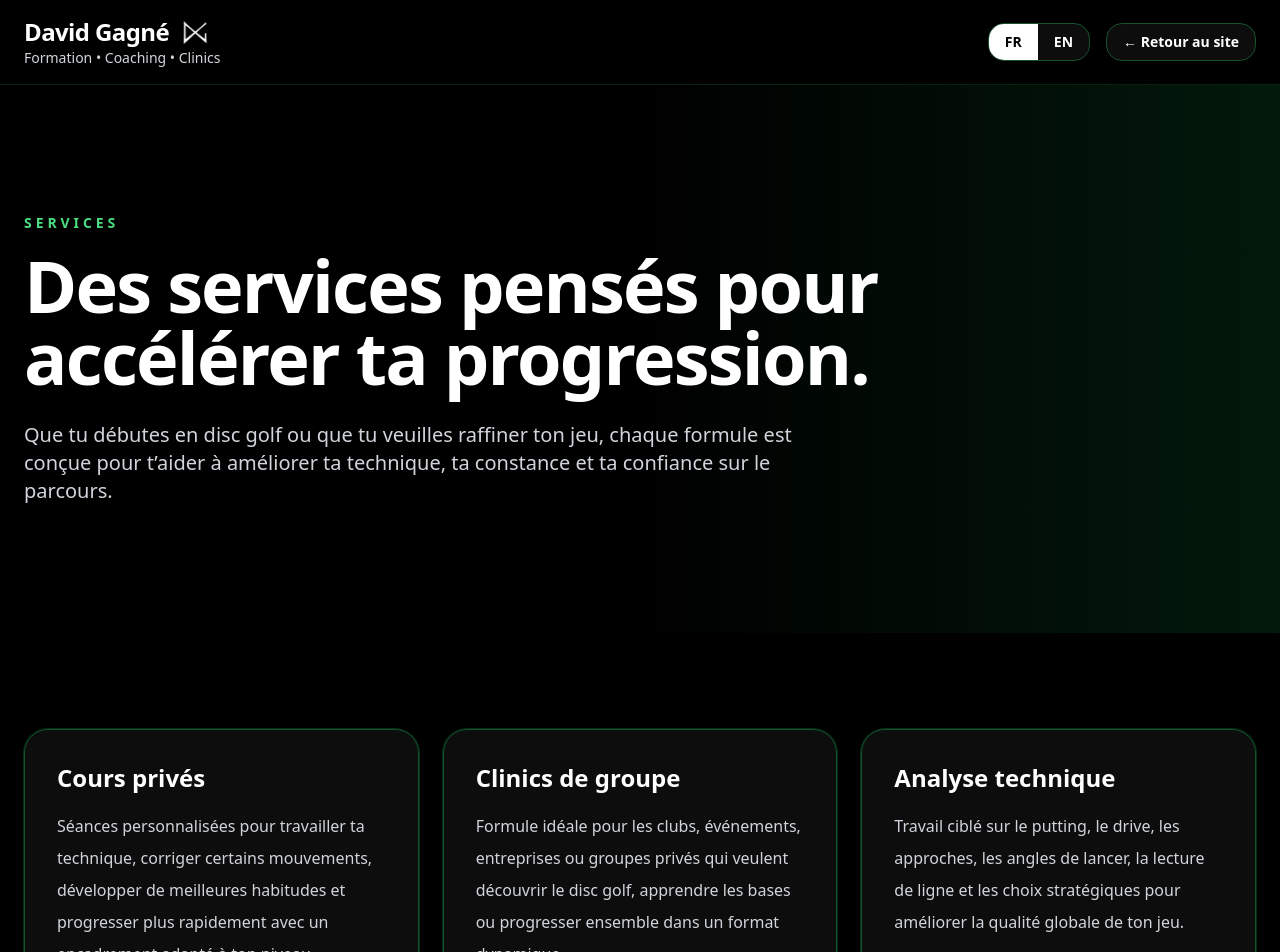
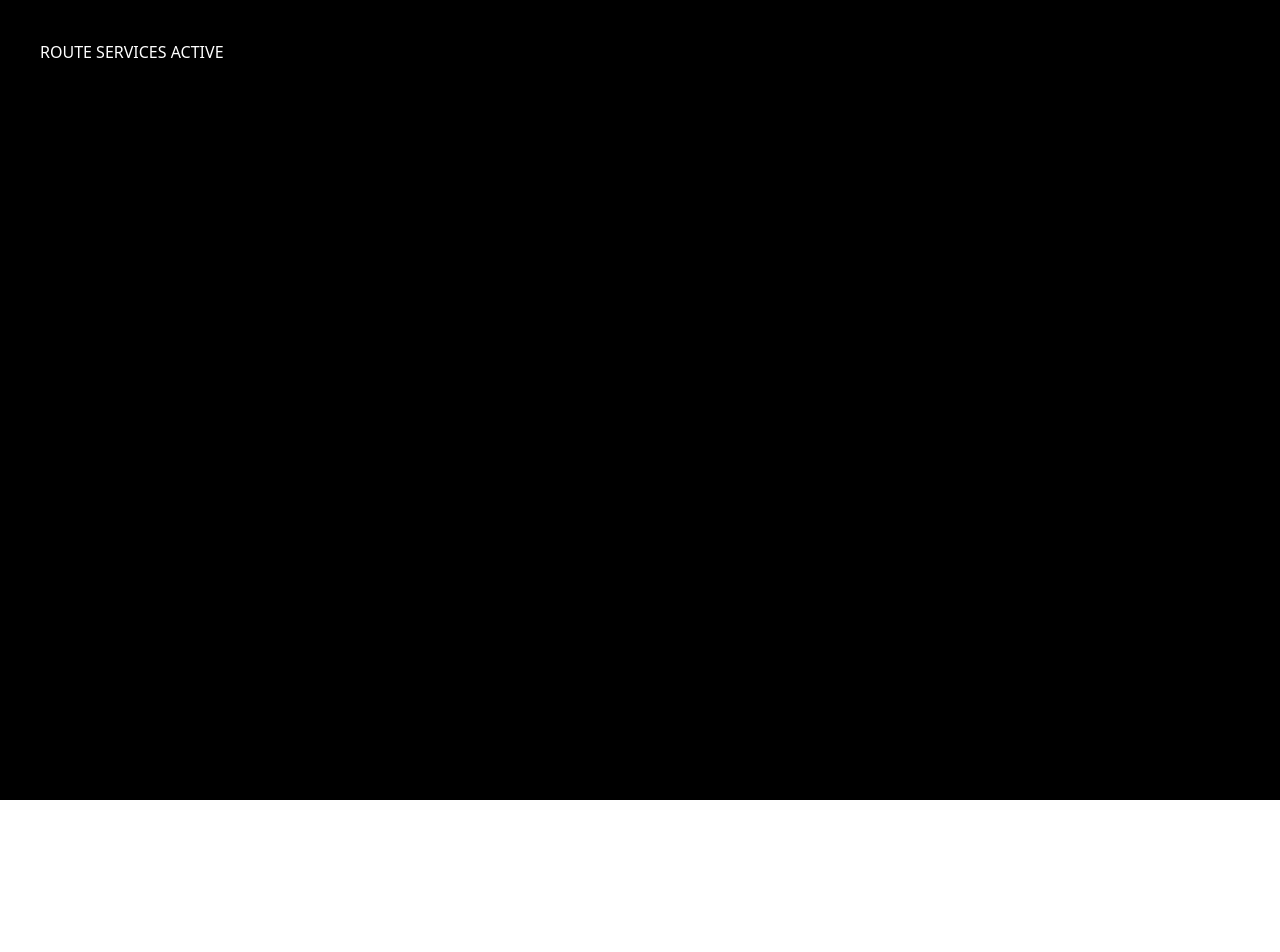
Before and after one commit to DGDiscgolf/DG_Discgolf, a React (Vite) app: page /services in a window 1280 px wide. Shown: the top 952 px of the page. After the commit the page ends 800 px from the top, so only its background shows below. Built offline with nearby package versions, Linux system fonts and the light colour scheme.

Commit message:
Update ServicesPage.jsx

```diff
--- a/src/pages/ServicesPage.jsx
+++ b/src/pages/ServicesPage.jsx
@@ -1,248 +1,7 @@
-import { useEffect, useState } from "react";
-import { Link } from "react-router-dom";
-
 export default function ServicesPage() {
-  const [language, setLanguage] = useState("fr");
-
-  useEffect(() => {
-    try {
-      const savedLanguage = localStorage.getItem("dg_site_language");
-      if (savedLanguage === "fr" || savedLanguage === "en") {
-        setLanguage(savedLanguage);
-      }
-    } catch (error) {
-      console.error("Language load error:", error);
-    }
-
-    window.scrollTo(0, 0);
-  }, []);
-
-  const changeLanguage = (lang) => {
-    try {
-      setLanguage(lang);
-      localStorage.setItem("dg_site_language", lang);
-    } catch (error) {
-      console.error("Language save error:", error);
-    }
-  };
-
-  const content = {
-    fr: {
-      meta: {
-        headerSubtitle: "Formation • Coaching • Clinics",
-      },
-      nav: {
-        back: "← Retour au site",
-      },
-      hero: {
-        badge: "Services",
-        title: "Des services pensés pour accélérer ta progression.",
-        text: "Que tu débutes en disc golf ou que tu veuilles raffiner ton jeu, chaque formule est conçue pour t’aider à améliorer ta technique, ta constance et ta confiance sur le parcours.",
-      },
-      services: [
-        {
-          title: "Cours privés",
-          text: "Séances personnalisées pour travailler ta technique, corriger certains mouvements, développer de meilleures habitudes et progresser plus rapidement avec un encadrement adapté à ton niveau.",
-        },
-        {
-          title: "Clinics de groupe",
-          text: "Formule idéale pour les clubs, événements, entreprises ou groupes privés qui veulent découvrir le disc golf, apprendre les bases ou progresser ensemble dans un format dynamique.",
-        },
-        {
-          title: "Analyse technique",
-          text: "Travail ciblé sur le putting, le drive, les approches, les angles de lancer, la lecture de ligne et les choix stratégiques pour améliorer la qualité globale de ton jeu.",
-        },
-      ],
-      extras: {
-        title: "Pourquoi choisir cette approche",
-        items: [
-          "Coaching simple, concret et structuré",
-          "Approche adaptée aux débutants, intermédiaires et joueurs compétitifs",
-          "Progression axée sur la technique, la régularité et le plaisir",
-          "Formats disponibles en privé, en groupe ou pour événements spéciaux",
-        ],
-      },
-      cta: {
-        title: "Prêt à réserver ?",
-        text: "Tu peux réserver une séance, poser une question ou discuter d’une formule adaptée à ton objectif directement via la page contact.",
-        button: "Accéder au formulaire",
-      },
-    },
-    en: {
-      meta: {
-        headerSubtitle: "Training • Coaching • Clinics",
-      },
-      nav: {
-        back: "← Back to site",
-      },
-      hero: {
-        badge: "Services",
-        title: "Services designed to help you improve faster.",
-        text: "Whether you are new to disc golf or looking to refine your game, each option is built to help you improve your technique, consistency and confidence on the course.",
-      },
-      services: [
-        {
-          title: "Private lessons",
-          text: "Personalized sessions to work on your technique, correct specific movements, build better habits and improve faster with coaching adapted to your level.",
-        },
-        {
-          title: "Group clinics",
-          text: "An ideal format for clubs, events, companies or private groups who want to discover disc golf, learn the fundamentals or improve together in a dynamic setting.",
-        },
-        {
-          title: "Technical analysis",
-          text: "Focused work on putting, driving, approaches, release angles, line reading and strategic decisions to improve the overall quality of your game.",
-        },
-      ],
-      extras: {
-        title: "Why choose this approach",
-        items: [
-          "Simple, practical and structured coaching",
-          "Approach adapted to beginners, intermediate and competitive players",
-          "Progress focused on technique, consistency and enjoyment",
-          "Available in private, group or special event formats",
-        ],
-      },
-      cta: {
-        title: "Ready to book?",
-        text: "You can book a session, ask a question or discuss the best format for your goals directly through the contact page.",
-        button: "Open contact form",
-      },
-    },
-  };
-
-  const t = content[language] || content.fr;
-
   return (
-    <div className="min-h-screen bg-black text-white">
-      <header className="sticky top-0 z-30 border-b border-green-950/80 bg-black/90 backdrop-blur">
-        <div className="mx-auto flex max-w-7xl items-center justify-between px-6 py-4">
-          <div>
-            <div className="flex items-center gap-3 text-2xl font-bold tracking-tight text-white">
-              David Gagné
-              <img
-                src="/DG_logowhite.png"
-                alt="DG Logo"
-                className="h-7 w-7 object-contain"
-              />
-            </div>
-            <div className="text-sm text-gray-300">{t.meta.headerSubtitle}</div>
-          </div>
-
-          <div className="flex items-center gap-4">
-            <div className="hidden overflow-hidden rounded-2xl border border-green-900 bg-white/5 sm:flex">
-              <button
-                type="button"
-                onClick={() => changeLanguage("fr")}
-                className={`px-4 py-2 text-sm font-semibold transition ${
-                  language === "fr"
-                    ? "bg-white text-black"
-                    : "text-white hover:bg-white/10"
-                }`}
-              >
-                FR
-              </button>
-              <button
-                type="button"
-                onClick={() => changeLanguage("en")}
-                className={`px-4 py-2 text-sm font-semibold transition ${
-                  language === "en"
-                    ? "bg-white text-black"
-                    : "text-white hover:bg-white/10"
-                }`}
-              >
-                EN
-              </button>
-            </div>
-
-            <Link
-              to="/"
-              className="rounded-2xl border border-green-900 bg-white/5 px-4 py-2 text-sm font-semibold text-white transition hover:border-green-700 hover:bg-white/10"
-            >
-              {t.nav.back}
-            </Link>
-          </div>
-        </div>
-      </header>
-
-      <main>
-        <section className="relative isolate overflow-hidden bg-black">
-          <div className="absolute inset-0 bg-gradient-to-r from-black via-black/85 to-green-950/55" />
-          <div className="relative mx-auto max-w-7xl px-6 py-24 md:py-32">
-            <p className="mb-4 text-sm font-semibold uppercase tracking-[0.28em] text-green-400">
-              {t.hero.badge}
-            </p>
-
-            <h1 className="max-w-4xl text-5xl font-black leading-[0.95] tracking-tight text-white md:text-7xl">
-              {t.hero.title}
-            </h1>
-
-            <p className="mt-7 max-w-3xl text-lg leading-8 text-gray-300 md:text-xl">
-              {t.hero.text}
-            </p>
-          </div>
-        </section>
-
-        <section className="bg-black py-24">
-          <div className="mx-auto max-w-7xl px-6">
-            <div className="grid gap-6 md:grid-cols-3">
-              {t.services.map((service) => (
-                <div
-                  key={service.title}
-                  className="rounded-3xl border border-green-900 bg-white/5 p-8 shadow-lg shadow-black/30 ring-1 ring-green-950"
-                >
-                  <h2 className="text-2xl font-semibold text-white">
-                    {service.title}
-                  </h2>
-                  <p className="mt-4 text-base leading-8 text-gray-300">
-                    {service.text}
-                  </p>
-                </div>
-              ))}
-            </div>
-          </div>
-        </section>
-
-        <section className="bg-gradient-to-b from-black to-green-950/15 py-24">
-          <div className="mx-auto max-w-5xl px-6">
-            <div className="rounded-3xl border border-green-900 bg-gradient-to-br from-green-950 to-black p-8 shadow-lg shadow-black/30 ring-1 ring-green-950">
-              <div className="text-sm font-semibold uppercase tracking-[0.2em] text-green-400">
-                {t.extras.title}
-              </div>
-
-              <ul className="mt-6 grid gap-4 md:grid-cols-2">
-                {t.extras.items.map((item) => (
-                  <li
-                    key={item}
-                    className="rounded-2xl bg-black/60 p-4 text-base text-gray-200 ring-1 ring-green-900/70"
-                  >
-                    • {item}
-                  </li>
-                ))}
-              </ul>
-            </div>
-          </div>
-        </section>
-
-        <section className="border-t border-green-950 bg-black py-24">
-          <div className="mx-auto max-w-5xl px-6 text-center">
-            <h2 className="text-4xl font-bold text-white md:text-5xl">
-              {t.cta.title}
-            </h2>
-
-            <p className="mx-auto mt-5 max-w-2xl text-lg leading-8 text-gray-300">
-              {t.cta.text}
-            </p>
-
-            <Link
-              to="/contact"
-              className="mt-8 inline-flex rounded-2xl bg-green-700 px-6 py-3 text-sm font-semibold text-white transition hover:bg-green-600"
-            >
-              {t.cta.button}
-            </Link>
-          </div>
-        </section>
-      </main>
+    <div style={{ minHeight: "100vh", background: "black", color: "white", padding: "40px" }}>
+      <h1>ROUTE SERVICES ACTIVE</h1>
     </div>
   );
 }
```
